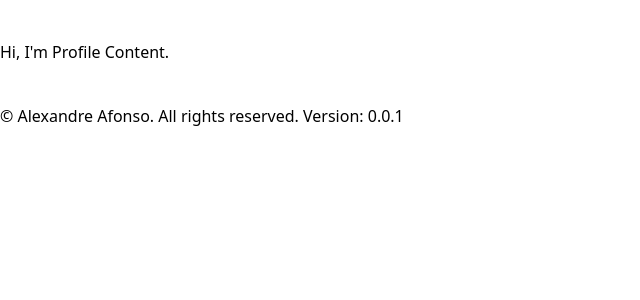
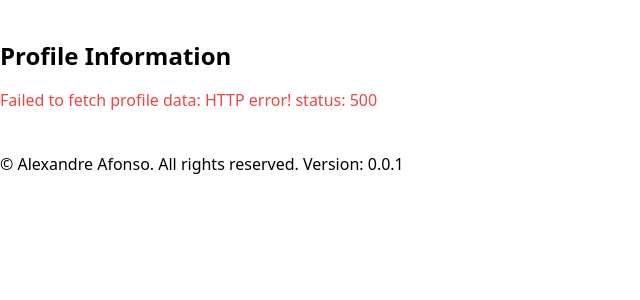
Before and after one commit to xandreafonso/flask-junja2-alpinejs-start, a Flask app: page /profile in a window 1280 px wide. Shown: the part 24-324 px from the top of the page, without its empty margins (0-640 px from the left). Run offline with Flask 3, Linux system fonts and the light colour scheme; data that the repository does not hold is empty; some libraries are stand-ins or nearby versions.

Commit message:
Assistant checkpoint: Add API request to profile page
Assistant generated file changes:
- templates/pages/profile.html: Add API request to fetch and display profile data

---

User prompt:

Ok. Lets move.

Now, you will get templates/pages/profile.html. You will do one change that.

You will make request for api /api/profile. It will return json about profile, you catch up that and will be present in the page.

Atention: dont create more than i request you. focus only my order here.
Replit-Commit-Author: Assistant
Replit-Commit-Session-Id: b76be761-a215-4158-9b01-13fc3641b57d

```diff
--- a/templates/pages/profile.html
+++ b/templates/pages/profile.html
@@ -1,7 +1,49 @@
+
 {% extends "layouts/template.html" %}
 
 {% block title %}Perfil{% endblock %}
 
 {% block page %}
-Hi, I'm Profile Content.
+<div x-data="profileData()" x-init="fetchProfile()">
+    <h2 class="text-2xl font-bold mb-4">Profile Information</h2>
+
+    <div x-show="loading" class="text-gray-500">
+        Loading profile data...
+    </div>
+
+    <div x-show="!loading && profile" class="bg-gray-100 p-4 rounded">
+        <p><strong>ID:</strong> <span x-text="profile.id"></span></p>
+        <p><strong>Name:</strong> <span x-text="profile.name"></span></p>
+        <p><strong>Email:</strong> <span x-text="profile.email"></span></p>
+    </div>
+
+    <div x-show="error" class="text-red-500" x-text="error"></div>
+</div>
+
+<script>
+function profileData() {
+    return {
+        profile: null,
+        loading: false,
+        error: null,
+
+        async fetchProfile() {
+            this.loading = true;
+            this.error = null;
+
+            try {
+                const response = await fetch('/api/profile');
+                if (!response.ok) {
+                    throw new Error(`HTTP error! status: ${response.status}`);
+                }
+                this.profile = await response.json();
+            } catch (err) {
+                this.error = 'Failed to fetch profile data: ' + err.message;
+            } finally {
+                this.loading = false;
+            }
+        }
+    }
+}
+</script>
 {% endblock %}
```
